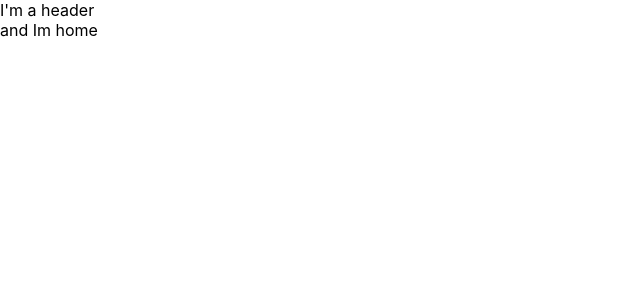
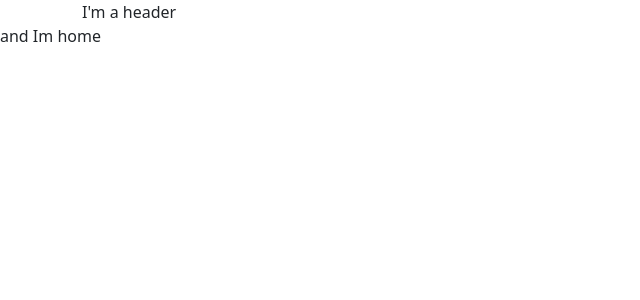
Before and after one commit to nikkilkum26/the-trello, a React (Create React App) app: page / in a window 1280 px wide. Shown: the top 300 px of the page, without its empty margins (0-640 px from the left). Built offline with nearby package versions, Linux system fonts and the light colour scheme.

Commit message:
react-bootstrap added!

```diff
--- a/package.json
+++ b/package.json
@@ -7,7 +7,9 @@
     "@testing-library/react": "^11.1.0",
     "@testing-library/user-event": "^12.1.10",
     "axios": "^0.24.0",
+    "bootstrap": "^5.1.3",
     "react": "^17.0.2",
+    "react-bootstrap": "^2.0.2",
     "react-dom": "^17.0.2",
     "react-redux": "^7.2.6",
     "react-scripts": "4.0.3",
--- a/src/App.js
+++ b/src/App.js
@@ -1,7 +1,8 @@
 import React from 'react';
 import './App.css';
 import Home from './components/Home';
-import Header from './components/Header'
+import Header from './components/Header';
+
 
 function App() {
   return (
--- a/src/components/Header.js
+++ b/src/components/Header.js
@@ -2,7 +2,7 @@
 
 const Header = () => {
     return (
-        <div>
+        <div className='container'>
             I'm a header
         </div>
     )
--- a/src/index.js
+++ b/src/index.js
@@ -7,7 +7,7 @@
 import Store from "./Store";
 import { toast } from "react-toastify";
 import "react-toastify/dist/ReactToastify.css";
-
+import 'bootstrap/dist/css/bootstrap.min.css';
 toast.configure({
   autoClose: 1500,
 });
```
Also changed, not shown: 2 other files (tests, documents, lock files or other folders).
